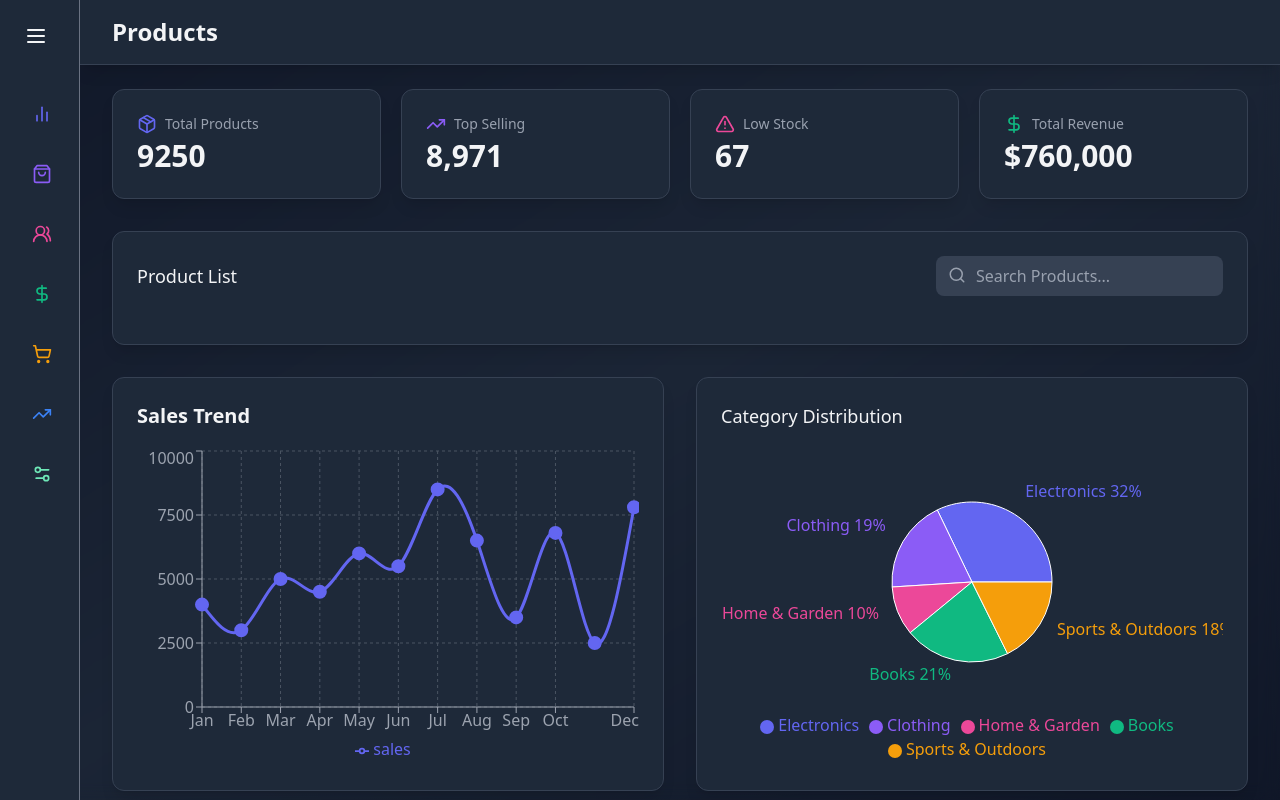
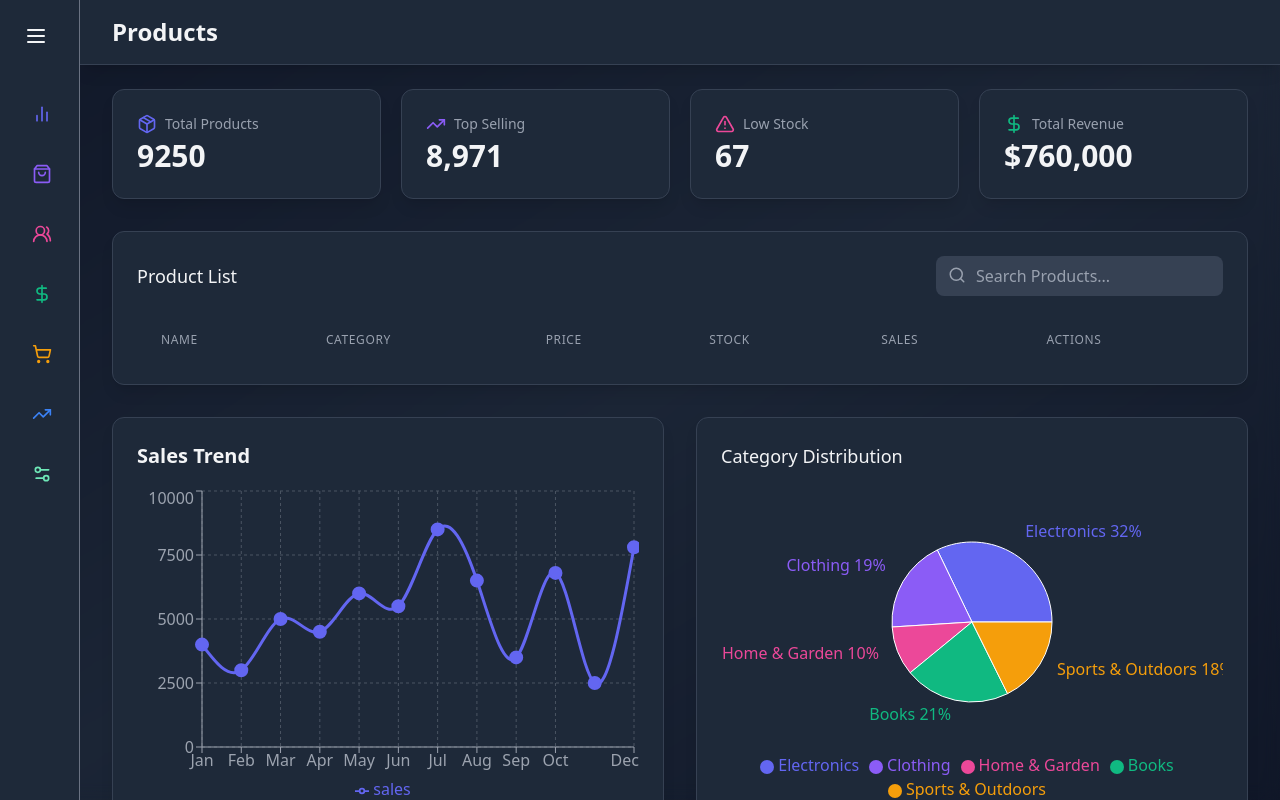
Before and after one commit to HumbleBoyy/Dashboard-Admin-Panel, a React (Vite) app: page /products in a window 1280 px wide. Built offline with nearby package versions, Linux system fonts and the light colour scheme.

Commit message:
new Commit

```diff
--- a/src/components/productsComponent/ProductTable.jsx
+++ b/src/components/productsComponent/ProductTable.jsx
@@ -25,6 +25,26 @@
 		<Search className='absolute left-3 top-2.5 text-gray-400' size={18} />
 	  </div>
 	</div>
+
+	<div className='overflow-x-auto'>
+       <table className='min-w-full divide-y  divide-gray-700'>
+          <thead>
+			  <tr>
+				<th className='px-6 py-3 text-left text-xs font-medium text-gray-400 uppercase tracking-wider'>Name</th>
+
+				<th className='px-6 py-3 text-left text-xs font-medium text-gray-400 uppercase tracking-wider'>Category</th>
+
+				<th className='px-6 py-3 text-left text-xs font-medium text-gray-400 uppercase tracking-wider'>Price</th>
+
+				<th className='px-6 py-3 text-left text-xs font-medium text-gray-400 uppercase tracking-wider'>Stock</th>
+
+				<th className='px-6 py-3 text-left text-xs font-medium text-gray-400 uppercase tracking-wider'>Sales</th>
+
+				<th className='px-6 py-3 text-left text-xs font-medium text-gray-400 uppercase tracking-wider'>Actions</th>
+			  </tr>
+		  </thead>
+	   </table>
+	</div>
     </motion.div>
   )
 }
```
